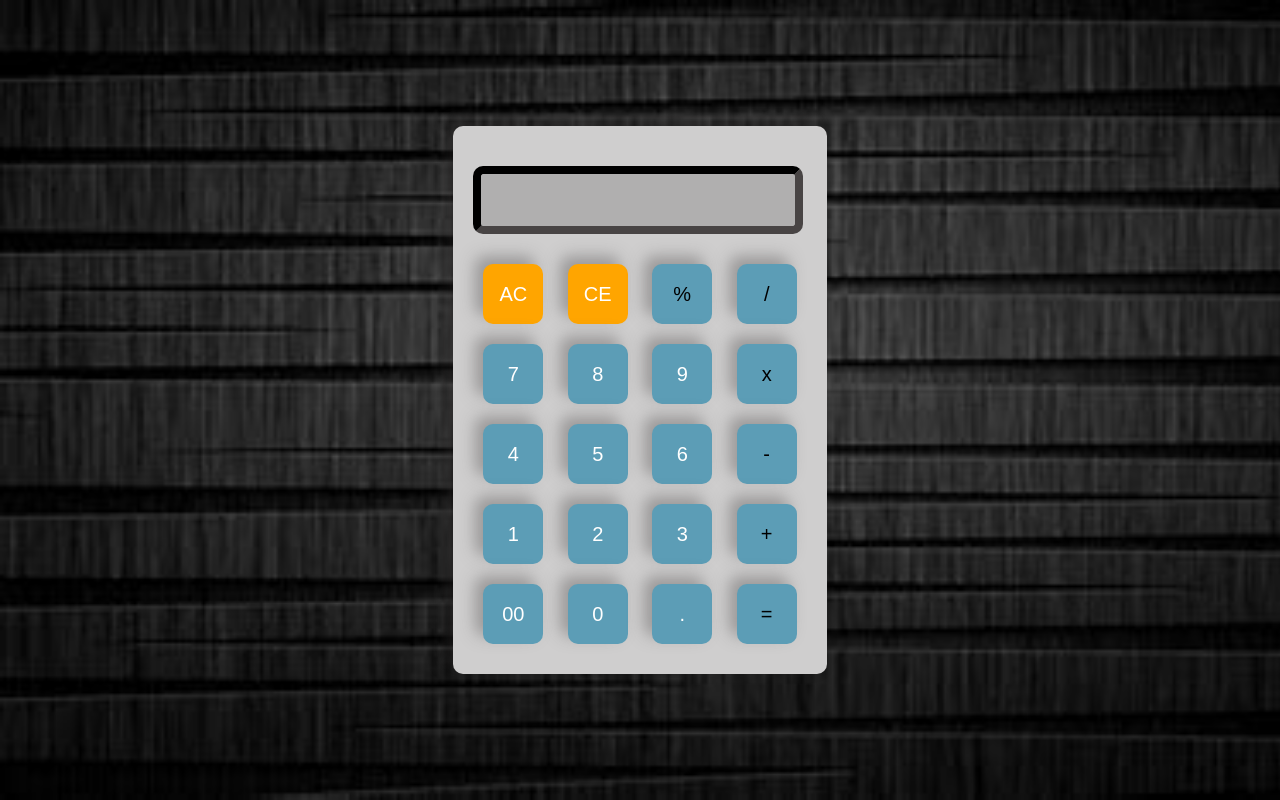
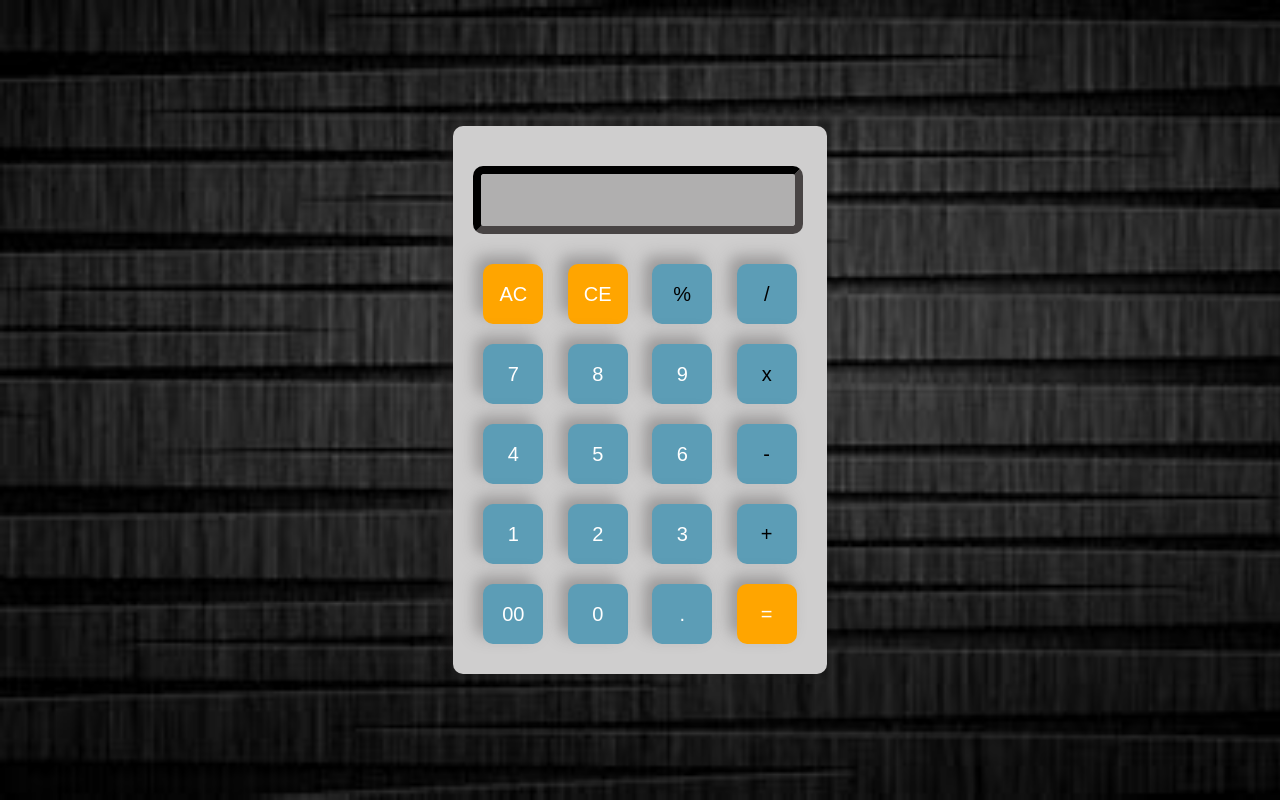
Before and after one commit to nithinrandhi/calculator, a plain HTML site: page index.html in a window 1280 px wide. Drawn offline with Linux system fonts and the light colour scheme.

Commit message:
Update index.html

```diff
--- a/index.html
+++ b/index.html
@@ -43,7 +43,7 @@
                     <button type="button" class="button">00</button>
                     <button type="button" class="button">0</button>
                     <button type="button" class="button">.</button>
-                    <button type="button" class="button" id="dd">=</button>
+                    <button type="button" class="button" id="ee">=</button>
                 </div>
         </div>
     </div>
```
